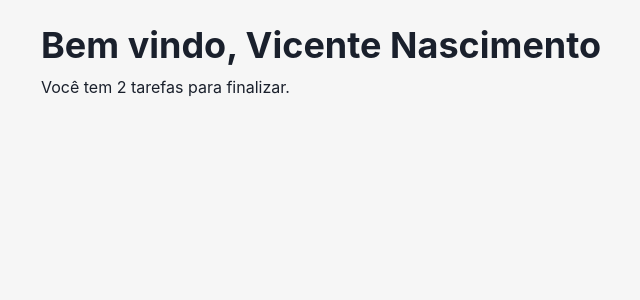
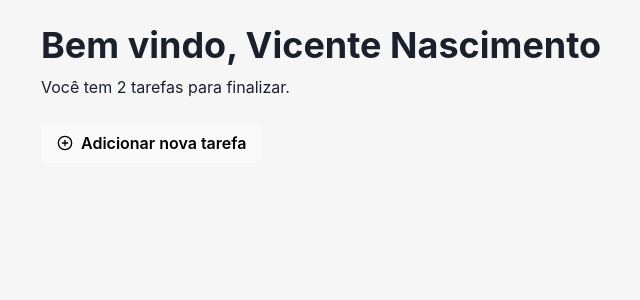
Before and after one commit to Vicenteefenequis/app-task-organizer, a React (Create React App) app: page / in a window 1280 px wide. Shown: the top 300 px of the page, without its empty margins (103-743 px from the left). Built offline with nearby package versions, Linux system fonts and the light colour scheme.

Commit message:
feat: create add new task

```diff
--- a/src/containers/Task/index.tsx
+++ b/src/containers/Task/index.tsx
@@ -1,11 +1,21 @@
 import React from 'react';
 import { Header } from '#/components';
-import { Container } from '@chakra-ui/react';
+import { Button, Container } from '@chakra-ui/react';
+import { FiPlusCircle } from 'react-icons/fi';
 
 function Task() {
   return (
     <Container maxW="container.lg" bg="gray.400" mt={'24px'}>
       <Header name="Vicente Nascimento" tasks={2} />
+      <Button
+        colorScheme="whiteAlpha"
+        leftIcon={<FiPlusCircle />}
+        variant="solid"
+        mt={'24px'}
+        color="black"
+      >
+        Adicionar nova tarefa
+      </Button>
     </Container>
   );
 }
```
